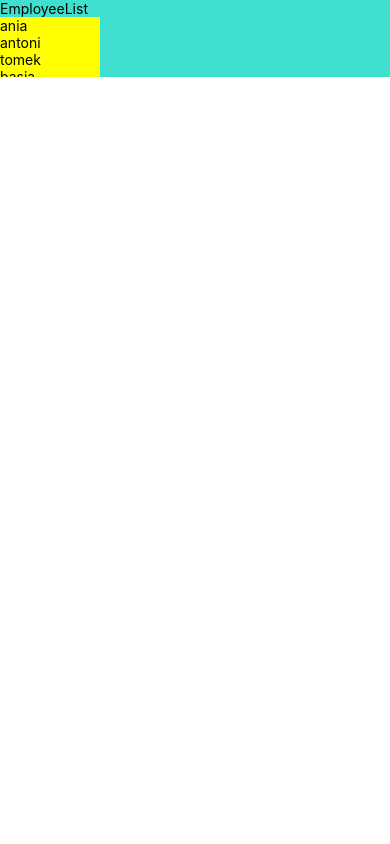
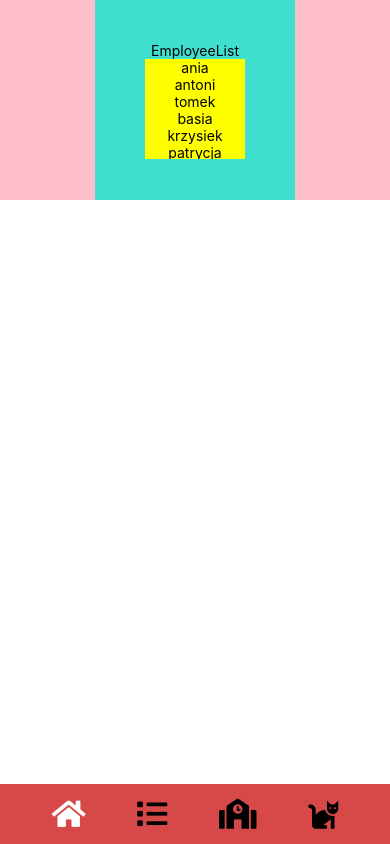
Before and after one commit to Guccio163/MyHeadIsStuckInTheWashingMachine, a React Native app: screen / in a window 390 px wide. Built offline with nearby package versions, Linux system fonts and the light colour scheme.

Commit message:
adding icons to homeScreen

```diff
--- a/App.tsx
+++ b/App.tsx
@@ -5,24 +5,32 @@ import LoremScroll from "./components/LoremScrl";
 import EmployeeList from "./components/EmployeeList";
 import EmployeeSectionList from "./components/EmployeeSectionList";
 import ScrollableHome from "./components/ScrollableHome";
+import Icon from "react-native-vector-icons/FontAwesome5";
 
 export default function App() {
+  const myIcon = <Icon name="home" size={30} color="black" />;
+  const myIcon2 = <Icon name="list" size={30} color="black" />;
+  const myIcon3 = <Icon name="school" size={30} color="black" />;
+  const myIcon4 = <Icon name="cat" size={30} color="black" />;
+
+  const icons = [
+    myIcon,
+    myIcon2,
+    myIcon3,
+    myIcon4,
+  ];
+
   return (
     <>
-      {/* <View style={styles.container}> */}
-        {/* <Text>Open up App.tsx to start working on your app!</Text> */}
-        {/* <Cat name={"Puszek"} />
-        <Cat name={"Okruszek"} />
-        <Cat name={"Debil"} /> */}
-        {/* <loremScroll/> */}
-        {/* <StatusBar style="auto" />
-        <LoremScroll />
-        <View>
-          <EmployeeList />
-          <EmployeeSectionList/>
-        </View>
-      </View> */}
-      <ScrollableHome children={[<EmployeeList/>,<EmployeeSectionList/>]} />
+      <ScrollableHome
+        children={[
+          <EmployeeList />,
+          <EmployeeSectionList />,
+          <LoremScroll />,
+          <Cat name="puszek" />,
+        ]}
+        navIcons={icons}
+      />
     </>
   );
 }
--- a/components/EmployeeList.tsx
+++ b/components/EmployeeList.tsx
@@ -1,4 +1,4 @@
-import { View, Text, FlatList } from 'react-native'
+import { View, Text, FlatList, StyleSheet } from "react-native";
 import React from 'react'
 import { Dimensions } from "react-native";
 
@@ -9,24 +9,35 @@ const data = ['ania', 'antoni', 'tomek', 'basia', 'krzysiek', 'patrycja', 'marci
 
   return (
     <View
-      style={{
-        height: "100%",
-        width: Dimensions.get("window").width,
-        backgroundColor: "turquoise",
-      }}
+      style={styles.employeeListContainer}
     >
-      <Text>EmployeeList</Text>
+      <Text style={{ alignSelf: "center" }}>EmployeeList</Text>
       <FlatList
         pagingEnabled
-        style={{
-          minHeight: 50,
-          maxHeight: 60,
-          width: 100,
-          backgroundColor: "yellow",
-        }}
+        contentContainerStyle={styles.flatListChildren}
+        style={styles.flatlistCont}
         data={data}
         renderItem={(item) => <Text key={item.index}>{item.item}</Text>}
       ></FlatList>
     </View>
   );
 }
+
+const styles = StyleSheet.create({
+  employeeListContainer: {
+    backgroundColor: "turquoise",
+    width: 200,
+    height: 200,
+    justifyContent: 'center',
+  },
+  flatlistCont: {
+    alignSelf: "center",
+    minHeight: 50,
+    maxHeight: 100,
+    width: 100,
+    backgroundColor: "yellow",
+  },
+  flatListChildren: {
+    alignItems: "center",
+  },
+});
--- a/components/EmployeeSectionList.tsx
+++ b/components/EmployeeSectionList.tsx
@@ -20,22 +20,23 @@ export default function EmployeeSectionList() {
   return (
     <View
       style={{
-        height: "100%",
-        width: Dimensions.get("window").width,
+        height: 200,
+        width: 200,
         backgroundColor: "lightgreen",
+        alignItems: 'center',
       }}
     >
       <Text>EmployeeSectionList</Text>
       <SectionList
         sections={data}
-        renderItem={({ item }) => <Text>{item}</Text>}
+        renderItem={({ item, index }) => <Text key={index}>{item}</Text>}
         renderSectionHeader={({ section }) => (
           <Text style={{ fontStyle: "italic", fontSize: 20 }}>
             {section.section}
           </Text>
         )}
         keyExtractor={(item) => `basicListEntry-${item}`}
-        style={{ maxHeight: 150, backgroundColor: "magenta", maxWidth: 150 }}
+        style={{ width: '60%', backgroundColor: "magenta" }}
       ></SectionList>
     </View>
   );
--- /dev/null
+++ b/components/NavBarIcons.tsx
@@ -0,0 +1,29 @@
+import { View, Text, ImageComponent, Pressable, StyleSheet } from 'react-native'
+import React from 'react'
+
+interface Props{
+    icon: JSX.Element,
+    onPress: ()=> void,
+    active: boolean,
+}
+
+interface Props2{
+  icon: JSX.Element,
+  color: string
+}
+
+const ChangeColorIcon = ({ icon, color }: Props2) => {
+  return React.cloneElement(icon, { color });
+};
+
+export default function NavBarIcons({icon, onPress, active}:Props) {
+  return (
+    <Pressable
+      onPress={onPress}
+      hitSlop={10}
+      style={{ backgroundColor: "transparent" }}
+    >
+      {React.cloneElement(icon, {color: active ? 'white' : 'black'})}
+    </Pressable>
+  );
+}
--- a/components/ScrollableHome.tsx
+++ b/components/ScrollableHome.tsx
@@ -1,23 +1,78 @@
-import { View, Text, ScrollView } from "react-native";
-import React from "react";
-import EmployeeList from "./EmployeeList";
-import EmployeeSectionList from "./EmployeeSectionList";
+import { View, Text, ScrollView, StyleSheet, Dimensions } from "react-native";
+import React, { FC, useRef, useState } from "react";
+import NavBarIcons from "./NavBarIcons";
 
 interface Props {
   children: JSX.Element[];
+  navIcons: JSX.Element[];
 }
 
-export default function ScrollableHome({ children }: Props) {
+export default function ScrollableHome({ children, navIcons }: Props) {
+  const [activeIndex, setActiveIndex] = useState(0);
+  const scrollRef = useRef<any>();
+
+  const onPress = (targetIndex: number) => () => {
+    scrollRef.current?.scrollTo({
+      x: Dimensions.get("window").width * targetIndex,
+    });
+    setActiveIndex(targetIndex);
+  };
+
+  const onMomentumScrollEnd = (e: any) => {
+    const { nativeEvent } = e;
+    const index = Math.round(
+      nativeEvent.contentOffset.x / Dimensions.get("window").width
+    );
+    if (index !== activeIndex) setActiveIndex(index);
+  };
+
   return (
+    <>
       <ScrollView
         horizontal
         pagingEnabled
         showsHorizontalScrollIndicator={false}
-      style={{ flex: 1, width: "100%" }}
+        style={styles.container}
+        ref={scrollRef}
+        onMomentumScrollEnd={onMomentumScrollEnd}
       >
         {children.map((child, index) => (
-        <View key={index}>{child}</View>
+          <View key={index} style={styles.childDiv}>
+            {child}
+          </View>
         ))}
       </ScrollView>
+      <View style={styles.navBar}>
+        {navIcons.map((icon, index) => (
+          <>
+            <NavBarIcons
+              active={activeIndex === index}
+              onPress={onPress(index)}
+              icon={icon}
+            ></NavBarIcons>
+            {/* <Text>{index}</Text> */}
+          </>
+        ))}
+      </View>
+    </>
   );
 }
+
+const styles = StyleSheet.create({
+  container: {
+    flex: 1,
+  },
+  childDiv: {
+    width: Dimensions.get("window").width,
+    alignItems: "center",
+    justifyContent: "center",
+    backgroundColor: "pink",
+  },
+  navBar: {
+    height: 60,
+    backgroundColor: "#D74848",
+    alignItems: "center",
+    justifyContent: "space-evenly",
+    flexDirection: "row",
+  },
+});
--- a/package.json
+++ b/package.json
@@ -9,14 +9,18 @@
     "web": "expo start --web"
   },
   "dependencies": {
+    "@ant-design/icons": "^5.2.5",
     "expo": "~49.0.7",
     "expo-status-bar": "~1.6.0",
     "react": "18.2.0",
-    "react-native": "0.72.3"
+    "react-bootstrap-icons": "^1.10.3",
+    "react-native": "0.72.3",
+    "react-native-vector-icons": "^10.0.0"
   },
   "devDependencies": {
     "@babel/core": "^7.20.0",
     "@types/react": "~18.0.14",
+    "@types/react-native-vector-icons": "^6.4.13",
     "typescript": "^5.1.3"
   },
   "private": true
```
Also changed, not shown: 1 other file (tests, documents, lock files or other folders). Lines whose indentation alone changed are shown as unchanged.
